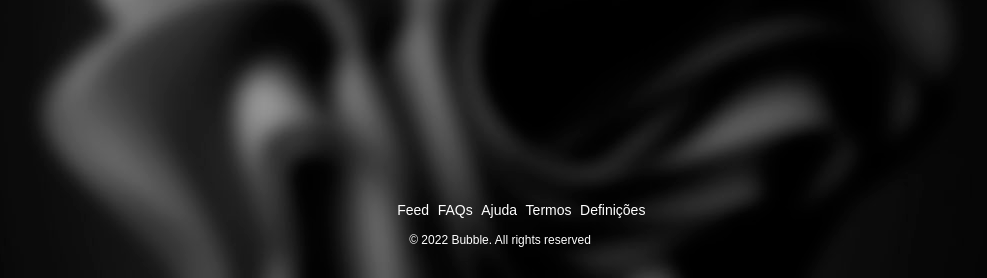
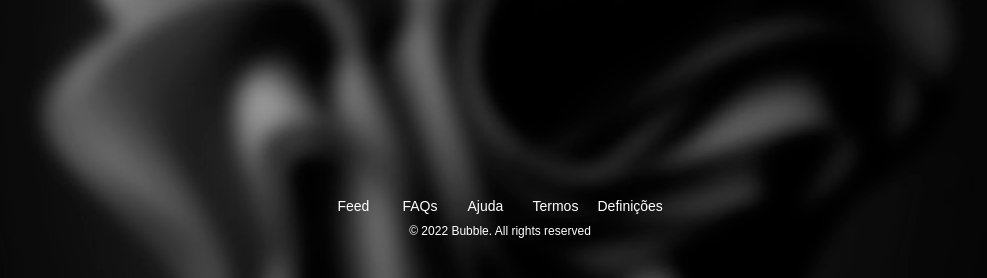
Before and after one commit to barros0/bubble-project, a PHP site: page /Site/login.php in a window 1280 px wide. Shown: the part 522-800 px from the top of the page, without its empty margins (140-1127 px from the left). Run offline with PHP 8.4, Linux system fonts and the light colour scheme.

Commit message:
Update login.css

```diff
--- a/DWM_2021_22-Prj1_Bubble/Site/css/login.css
+++ b/DWM_2021_22-Prj1_Bubble/Site/css/login.css
@@ -307,14 +307,14 @@ input::placeholder {
     display: flex;
     flex-direction: row;
     margin-bottom: 10px;
+
 }
 
 .footer a {
     text-decoration: none;
-    margin: 2%;
     color: white;
     font-size: 14px;
-
+    width: 65px;
 }
 
 .footer a:hover {
```
